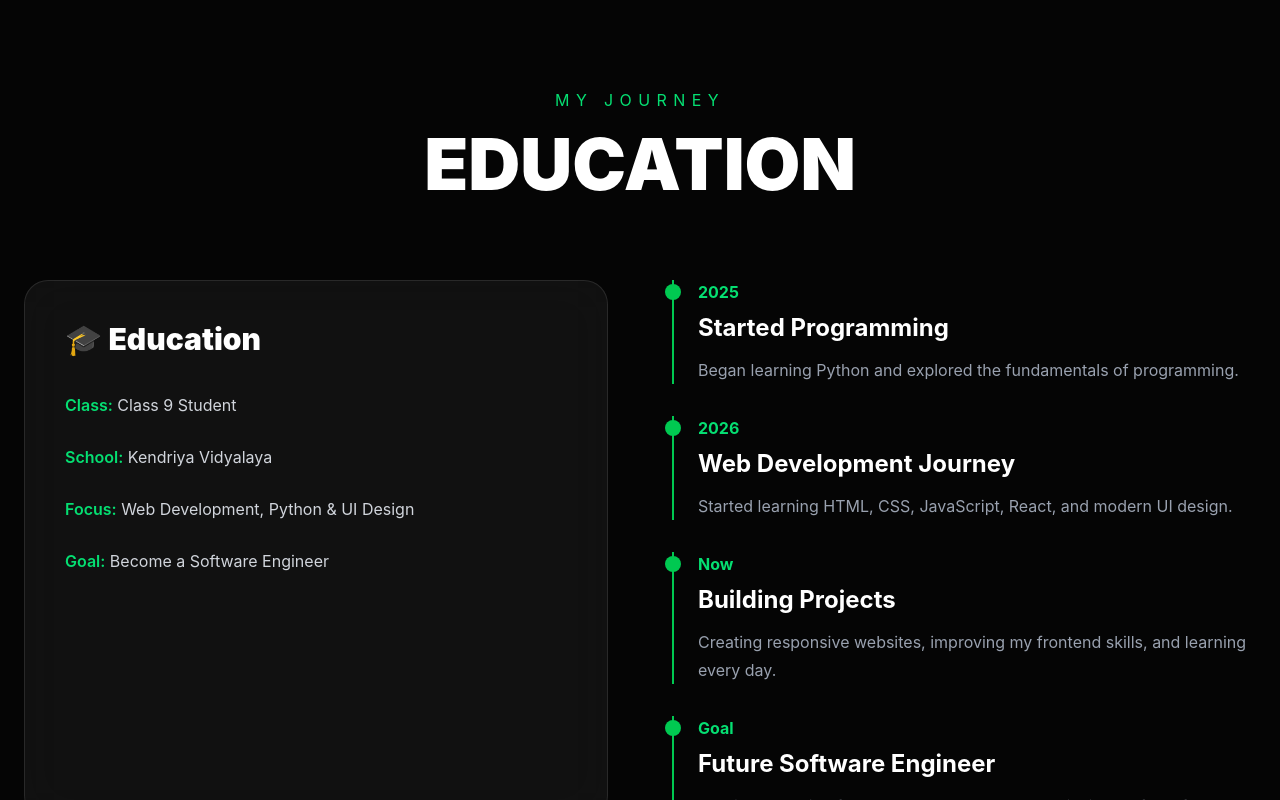
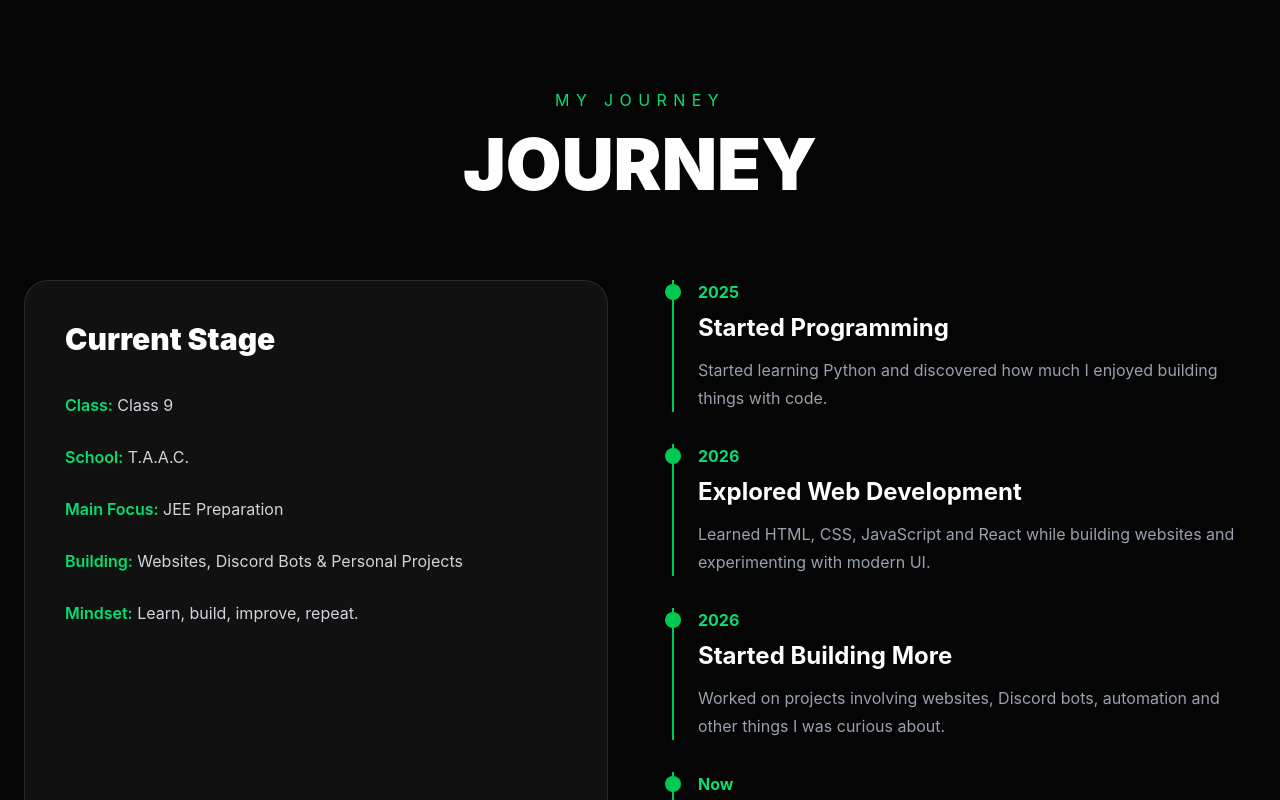
Before and after one commit to SomanshBhai/portfolio, a React (Vite) app: page / in a window 1280 px wide. Shown: the part 3600-4400 px from the top of the page. Built offline with nearby package versions, Linux system fonts and the light colour scheme.

Commit message:
Update Education.jsx

```diff
--- a/src/components/Education.jsx
+++ b/src/components/Education.jsx
@@ -5,25 +5,25 @@ const timeline = [
     year: "2025",
     title: "Started Programming",
     description:
-      "Began learning Python and explored the fundamentals of programming.",
+      "Started learning Python and discovered how much I enjoyed building things with code.",
   },
   {
     year: "2026",
-    title: "Web Development Journey",
+    title: "Explored Web Development",
     description:
-      "Started learning HTML, CSS, JavaScript, React, and modern UI design.",
+      "Learned HTML, CSS, JavaScript and React while building websites and experimenting with modern UI.",
+  },
+  {
+    year: "2026",
+    title: "Started Building More",
+    description:
+      "Worked on projects involving websites, Discord bots, automation and other things I was curious about.",
   },
   {
     year: "Now",
-    title: "Building Projects",
+    title: "JEE + Building",
     description:
-      "Creating responsive websites, improving my frontend skills, and learning every day.",
-  },
-  {
-    year: "Goal",
-    title: "Future Software Engineer",
-    description:
-      "Continue learning full-stack development and build impactful software.",
+      "My main focus is JEE while continuing to code, build projects and improve my skills whenever I can.",
   },
 ];
 
@@ -44,57 +44,60 @@ function Education() {
         </p>
 
         <h2 className="text-5xl md:text-7xl font-black text-center mb-20">
-          EDUCATION
+          JOURNEY
         </h2>
 
         <div className="grid lg:grid-cols-2 gap-16">
-
-          {/* Education Card */}
-          <div className="rounded-3xl border border-white/10 bg-white/5 backdrop-blur-xl p-10">
+          {/* Current Stage */}
+          <div className="rounded-3xl border border-white/10 bg-white/5 p-10">
             <h3 className="text-3xl font-black mb-8">
-              🎓 Education
+              Current Stage
             </h3>
 
             <div className="space-y-5 text-gray-300 leading-8">
-
               <p>
                 <span className="text-green-400 font-semibold">
                   Class:
                 </span>{" "}
-                Class 9 Student
+                Class 9
               </p>
 
               <p>
                 <span className="text-green-400 font-semibold">
                   School:
                 </span>{" "}
-                Kendriya Vidyalaya
+                T.A.A.C.
               </p>
 
               <p>
                 <span className="text-green-400 font-semibold">
-                  Focus:
+                  Main Focus:
                 </span>{" "}
-                Web Development, Python & UI Design
+                JEE Preparation
               </p>
 
               <p>
                 <span className="text-green-400 font-semibold">
-                  Goal:
+                  Building:
                 </span>{" "}
-                Become a Software Engineer
+                Websites, Discord Bots & Personal Projects
               </p>
 
+              <p>
+                <span className="text-green-400 font-semibold">
+                  Mindset:
+                </span>{" "}
+                Learn, build, improve, repeat.
+              </p>
             </div>
           </div>
 
           {/* Timeline */}
           <div className="space-y-8">
-
             {timeline.map((item, index) => (
               <motion.div
-                key={index}
-                whileHover={{ x: 10 }}
+                key={`${item.year}-${item.title}`}
+                whileHover={{ x: 8 }}
                 className="border-l-2 border-green-500 pl-6 relative"
               >
                 <div className="absolute -left-[9px] top-1 w-4 h-4 rounded-full bg-green-500"></div>
@@ -112,9 +115,7 @@ function Education() {
                 </p>
               </motion.div>
             ))}
-
           </div>
-
         </div>
       </motion.div>
     </section>
```
